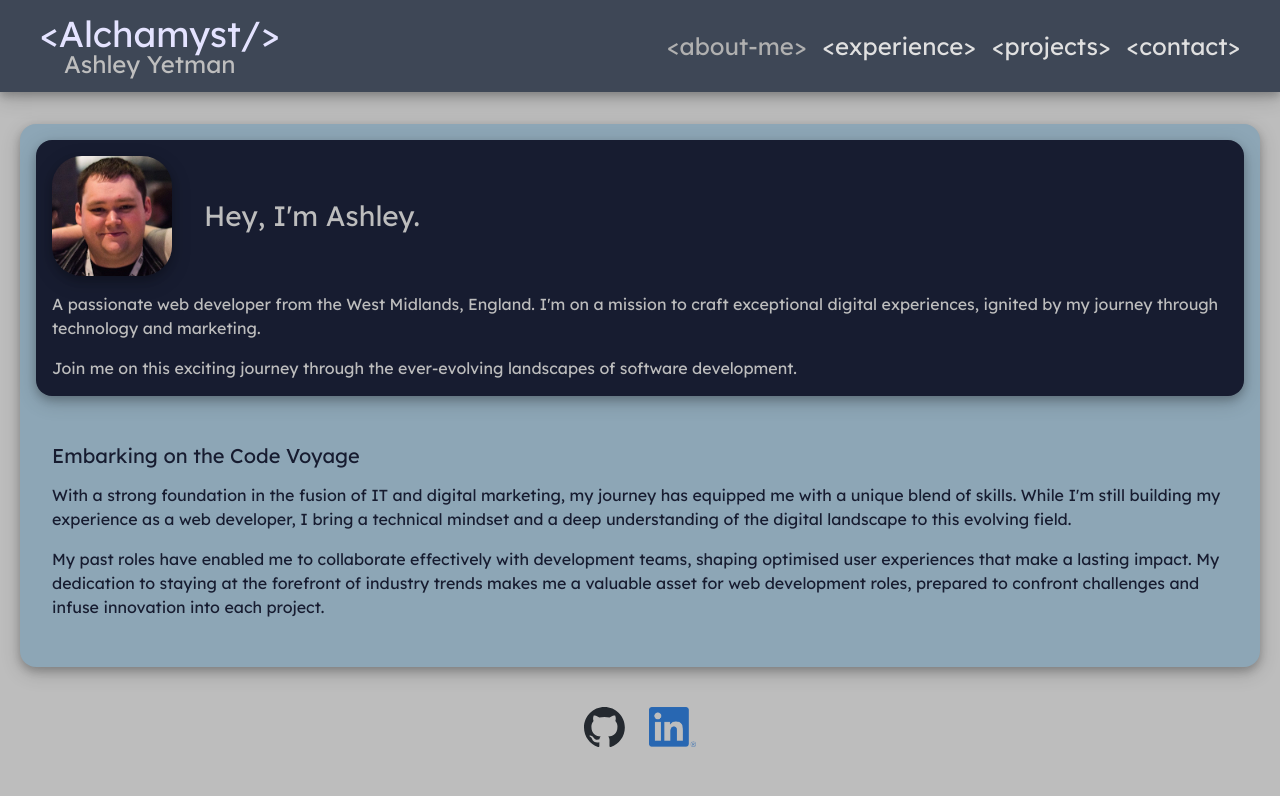
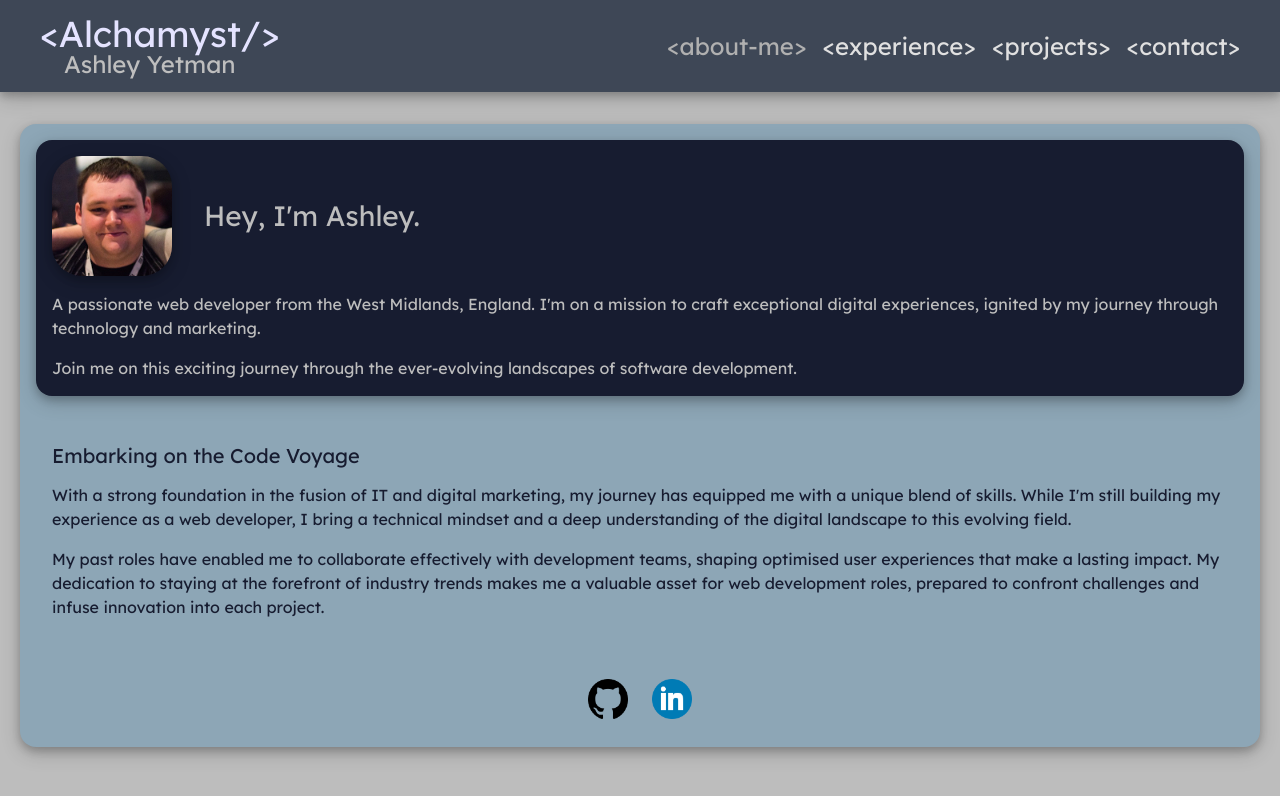
Before and after one commit to Alchamyst/ayetman-web, a React (Vite) app: page / in a window 1280 px wide. Shown: the top 796 px of the page. Built offline with nearby package versions, Linux system fonts and the light colour scheme.

Commit message:
update SocialLinks component styling + images.

```diff
--- a/src/components/SocialLinks.jsx
+++ b/src/components/SocialLinks.jsx
@@ -1,13 +1,15 @@
 import '../styles/socialLinks.css';
-import gitHubIcon from '../assets/socials/github.svg';
-import linkednnIcon from '../assets/socials/linkedin.png';
+import gitHubIcon from '../assets/socials/github_128.png';
+import linkednnIcon from '../assets/socials/linkedin_128.png';
 
 export default function SocialLinks(props) {
     return(
         <>
             <div className='social-links'>
-                <a href="https://github.com/Alchamyst/"><img src={gitHubIcon} className='github-icon' alt='GitHub Logo' /></a>
-                <a href="https://www.linkedin.com/in/ashley-yetman/"><img src={linkednnIcon} className='linkedin-icon' alt='Linkedin Logo'/></a>
+                <div className='social-links-background'>
+                    <a href="https://github.com/Alchamyst/"><img src={gitHubIcon} className='github-icon' alt='GitHub Logo' /></a>
+                    <a href="https://www.linkedin.com/in/ashley-yetman/"><img src={linkednnIcon} className='linkedin-icon' alt='Linkedin Logo'/></a>
+                </div>
             </div>
             {props.children}
         </>
--- a/src/styles/socialLinks.css
+++ b/src/styles/socialLinks.css
@@ -1,23 +1,34 @@
 .github-icon {
     height: 2.5em;
+    width: 2.5em;
 }
 
 .linkedin-icon {
     height: 2.5em;
+    width: 2.5em;
 }
 
 .social-links {
-    /* border-radius: 1em;
-    background-color: #dcd9d8; */
+    display: flex;
+    flex-direction: row;
+    flex-wrap: wrap;
+    justify-content: center;
+    /* padding-top: 0.5em;
+    padding-bottom: 0.5em; */
+}
+
+.social-links-background {
+    box-shadow: 0 -4px -8px 0 rgba(0, 0, 0, 0.2), 0 6px 20px 0 rgba(0, 0, 0, 0.19);
 
     display: flex;
     flex-direction: row;
     flex-wrap: wrap;
     justify-content: center;
-    padding-top: 0.5em;
-    padding-bottom: 0.5em;
+    border-radius: 1em;
+    /* background-color: #373C60;   */
+    /* background-color: #e9e9e9;   */
+    padding: 0.75em;
+    column-gap: 1.5em;
+
+    line-height: 0;
 }
-
-.social-links a {
-    padding: 0 0.75em 0 0.75em;
-}
--- a/src/views/AboutMePage.jsx
+++ b/src/views/AboutMePage.jsx
@@ -35,9 +35,10 @@ export default function AboutMePage() {
                         My dedication to staying at the forefront of industry trends makes me a valuable asset for web development roles, prepared to confront challenges and infuse innovation into each project.
                     </p>
                     </div>
+                    <SocialLinks />
                 </div>
             </main>
-            <SocialLinks />
+
         </div>
     );
 }
--- a/src/views/ContactPage.jsx
+++ b/src/views/ContactPage.jsx
@@ -7,7 +7,7 @@ export default function ContactPage() {
             <main>
                 <div className='content-box contact-me-page'>
                     <h1>Contact Me</h1>
-                    <p>Please fill out the form below or visit my <a href='https://www.linkedin.com/in/ashley-yetman/'>LinkedIn</a></p>
+                    <p>Please fill out the form below to get in contact.</p>
                     <ContactForm />
                 </div>
             </main>
```
Also changed, not shown: src/styles/header.css (+0 -24 lines), src/assets/socials/github_128.png (added), src/assets/socials/linkedin_128.png (added).
